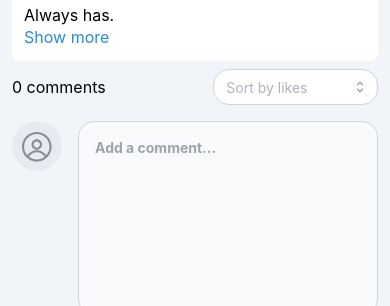
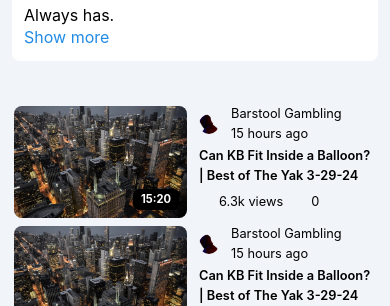
Before and after one commit to Nafiu-Mubashir/rumble, a React (Vite) app: page /single-video/id in a window 390 px wide. Shown: the part 538-844 px from the top of the page. Built offline with nearby package versions, Linux system fonts and the light colour scheme; some icons are missing.

Commit message:
done with single video page

```diff
--- a/src/pages/singleVideo/index.tsx
+++ b/src/pages/singleVideo/index.tsx
@@ -247,7 +247,7 @@ const SingleVideos = () => {
             </Spoiler>
           </div>
 
-          <div>
+          <div className="hidden lg:block">
             <div className="flex justify-between items-center mt-2">
               <p>0 comments</p>
               <Select
@@ -255,7 +255,7 @@ const SingleVideos = () => {
                 placeholder="Sort by likes"
                 data={["sort by likes", "sort by newest"]}
                 classNames={{
-                  root: "w-[45%] lg:w-[18%]",
+                  root: "w-[45%] md:w-[18%] lg:w-[18%]",
                   dropdown:
                     "dark:border-gray-700 dark:bg-rumble-dark dark:text-white",
                   option: "hover:!bg-gray-700",
@@ -264,7 +264,19 @@ const SingleVideos = () => {
                 }}
               />
             </div>
-            <Drawer
+            <div className="flex gap-4 mt-4">
+              <Avatar radius="xl" size={50} />
+
+              <textarea
+                id="message"
+                rows={8}
+                className="block p-2.5 w-full text-sm text-gray-900 bg-gray-50 rounded-2xl border border-gray-300 focus:ring-blue-500 focus:border-blue-500 dark:bg-rumble-dark dark:border-gray-600 dark:placeholder-gray-400 dark:text-white dark:focus:ring-blue-500 dark:focus:border-blue-500 px-4 py-4 placeholder:font-bold"
+                placeholder="Add a comment..."
+              ></textarea>
+            </div>
+
+          </div>
+          <Drawer
               offset={8}
               radius=""
               size={"xs"}
@@ -286,7 +298,7 @@ const SingleVideos = () => {
                   placeholder="Sort by likes"
                   data={["sort by likes", "sort by newest"]}
                   classNames={{
-                    root: "w-[45%] lg:w-[18%]",
+                    root: "w-[45%] md:w-[18%] lg:w-[18%]",
                     dropdown:
                       "dark:border-gray-700 dark:bg-rumble-dark dark:text-white",
                     option: "hover:!bg-gray-700",
@@ -306,18 +318,6 @@ const SingleVideos = () => {
                 ></textarea>
               </div>
             </Drawer>
-
-            <div className="flex gap-4 mt-4">
-              <Avatar radius="xl" size={50} />
-
-              <textarea
-                id="message"
-                rows={8}
-                className="block p-2.5 w-full text-sm text-gray-900 bg-gray-50 rounded-2xl border border-gray-300 focus:ring-blue-500 focus:border-blue-500 dark:bg-rumble-dark dark:border-gray-600 dark:placeholder-gray-400 dark:text-white dark:focus:ring-blue-500 dark:focus:border-blue-500 px-4 py-4 placeholder:font-bold"
-                placeholder="Add a comment..."
-              ></textarea>
-            </div>
-          </div>
         </div>
       </div>
       <div
```
